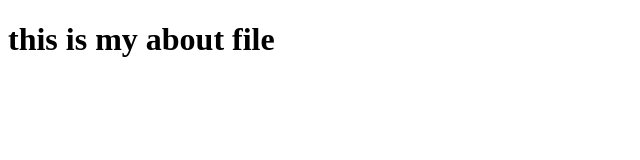
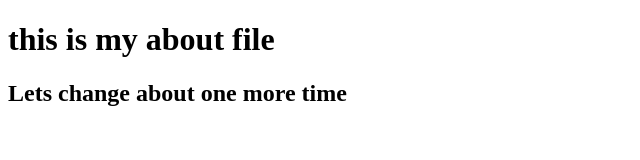
Before and after one commit to mohammad-mukit/sp-6-2, a plain HTML site: page about.html in a window 1280 px wide. Shown: the whole page, without its empty margins (0-640 px from the left). Drawn offline with Linux system fonts and the light colour scheme.

Commit message:
about file changed

```diff
--- a/about.html
+++ b/about.html
@@ -7,7 +7,7 @@
 </head>
 <body>
     <h1>this is my about file</h1>
-
+    <h2>Lets change about one more time</h2>
 
 
 </body>
```
